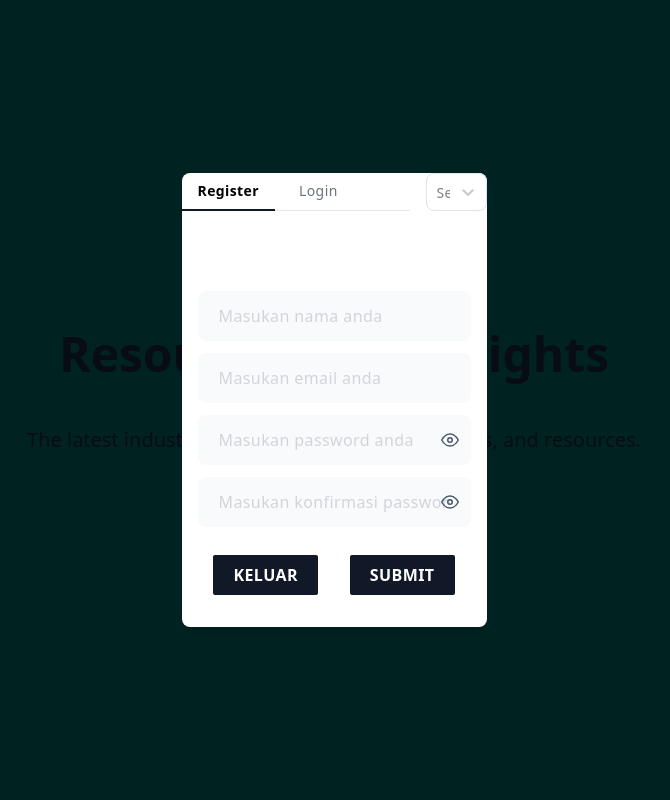
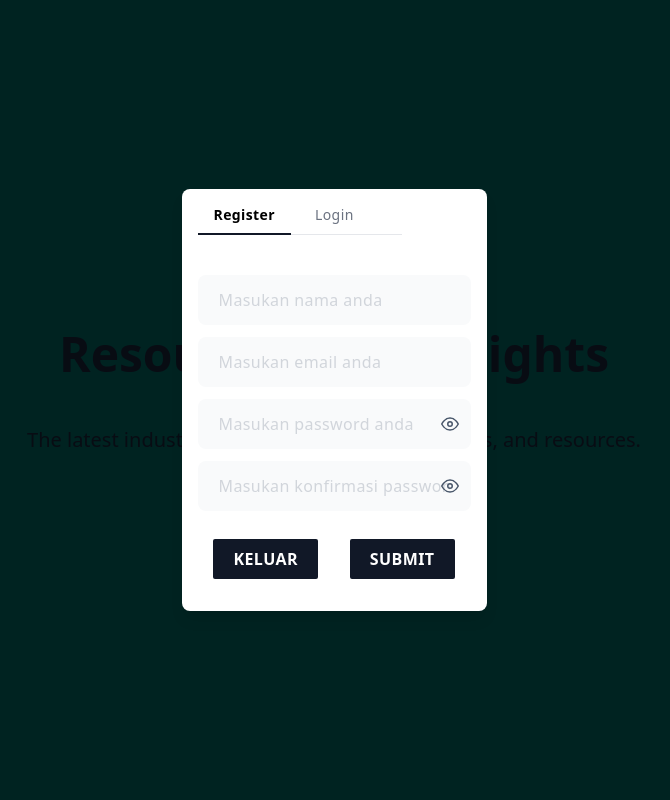
Before and after one commit to qoribulmujib/front-end-blog, a Next.js app: page / in a window 1280 px wide. Both pictures are taken after a click on the button "SUBSCRIBE". Shown: the top 800 px of the page, without its empty margins (306-976 px from the left). Built offline with nearby package versions, Linux system fonts and the light colour scheme.

Commit message:
💄 🔥 validasi view tab on product and pop up auth

```diff
--- a/components/organisms/tab-view/index.tsx
+++ b/components/organisms/tab-view/index.tsx
@@ -9,6 +9,7 @@ interface TabViewType {
     name?: any;
     routes?: any[];
     render?: any;
+    type: string;
 }
 
 const TabView = ({
@@ -16,7 +17,8 @@ const TabView = ({
     activeRoute,
     name,
     routes,
-    render
+    render,
+    type
 }: TabViewType) => {
     const [sortOptions, setSortOptions] = useState<any[]>([
         {
@@ -28,9 +30,9 @@ const TabView = ({
             label: "Postingan Terlama",
         },
     ]);
-
+    const TabHeader = () => {
+        if (type === "product") {
             return (
-        <div>
                 <div className=" flex flex-wrap justify-between mb-10 items-end align-text-bottom">
                     <div className='md:w-9/12 border-b'>
                         <ul className="flex flex-nowrap -mb-px overflow-x-auto no-scrollbar">
@@ -54,6 +56,36 @@ const TabView = ({
                         <DropDownMain options={sortOptions} />
                     </div>
                 </div>
+            )
+        } else if (type === 'auth') {
+            return (
+                <div className=" flex flex-wrap justify-between items-end align-text-bottom px-4 pt-4">
+                    <div className='md:w-9/12 border-b'>
+                        <ul className="flex flex-nowrap -mb-px overflow-x-auto no-scrollbar">
+                            {_.map(routes, (val: any, key: number) => (
+                                <li className="mr-2" key={val?.key}>
+                                    <div
+                                        className={`pb-2 px-4 text-sm text-center cursor-pointer whitespace-nowrap ${activeRoute?.key === val?.key
+                                            ? "text-secondary-70 rounded-t-lg border-b-2 border-gray-900 active font-bold"
+                                            : "font-medium text-gray-500 border-b-2 border-transparent hover:border-gray-300' hover:text-gray-600 hover:border-gray-900"
+                                            }`}
+                                        onClick={() => onChangeTab(val)}
+                                        aria-current="page"
+                                    >
+                                        {val.title}
+                                    </div>
+                                </li>
+                            ))}
+                        </ul>
+                    </div>
+                </div>
+            )
+        }
+        return null
+    }
+    return (
+        <div>
+            <TabHeader />
             {render[activeRoute.key]}
         </div>
     )
--- a/pages/index.tsx
+++ b/pages/index.tsx
@@ -26,7 +26,6 @@ export default function Home() {
 
   const handleChangeTab = (route: string) => {
     setActiveRoute(route)
-
   }
 
 
@@ -48,6 +47,7 @@ export default function Home() {
         </div>
 
         < TabView
+          type="product"
           activeRoute={activeRoute}
           routes={routes}
           render={{
```
Lines whose indentation alone changed are shown as unchanged.
